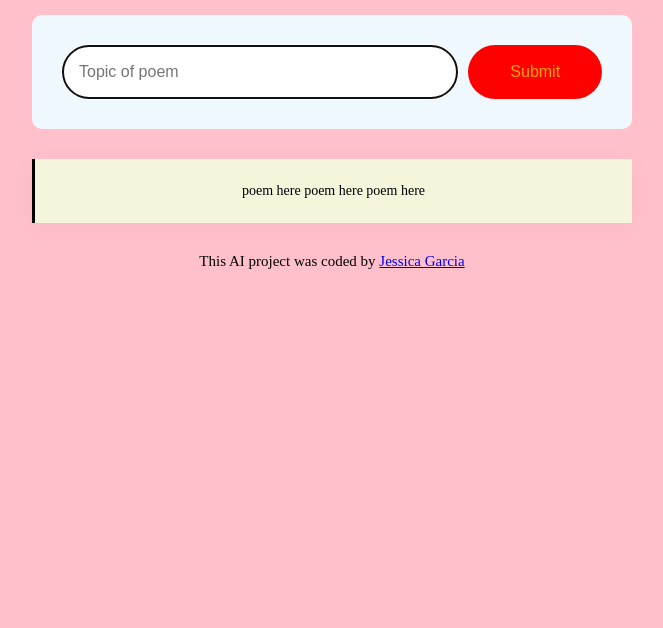
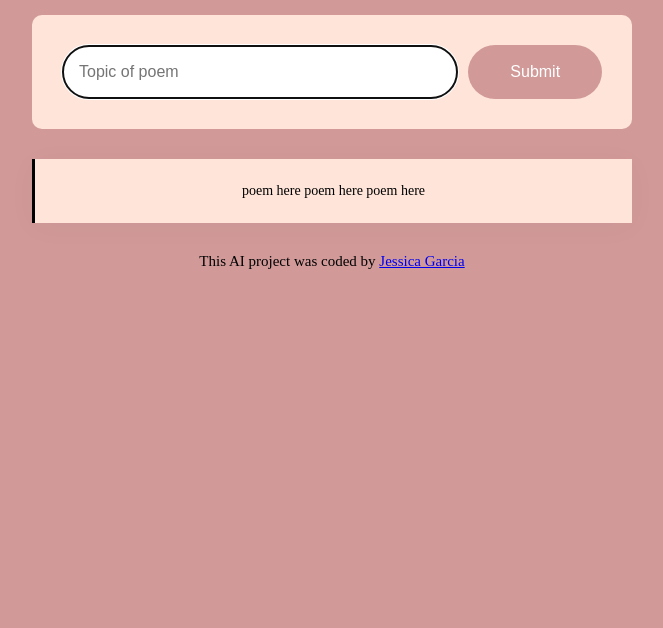
Before and after one commit to Comolacode/poem-generator, a plain HTML site: page index.html in a window 1280 px wide. Shown: the part 172-800 px from the top of the page, without its empty margins (308-971 px from the left). Drawn offline with Linux system fonts and the light colour scheme.

Commit message:
updated style.css

```diff
--- a/src/style.css
+++ b/src/style.css
@@ -1,5 +1,5 @@
 body{
-    background: pink;
+    background: #D19A99;
     text-align: center;
 }
 
@@ -14,7 +14,7 @@ header{
 
 form{
     padding: 30px;
-    background-color: aliceblue;
+    background-color: #FFE5D9;
     border-radius: 10px;
     display: flex;
     margin-bottom: 30px;
@@ -22,7 +22,7 @@ form{
 
 .instructions{
 padding: 16px;
-border: 1px solid white;
+border: 1px solid #D19A99;
 width: 80%;
 font-size: 16px;
 border-radius: 50px;
@@ -32,8 +32,8 @@ color: black;
 
 .submit-button{
     margin-left: 10px;
-    background: red;
-    color:orange ;
+    background: #D19A99;
+    color:white ;
     border: none;
     width: 150px;
     font-size: 16px;
@@ -43,7 +43,7 @@ color: black;
 
 .poem{
     font-size: 14px;
-    background-color: beige;
+    background: #FFE5D9;
     padding: 20px;
     line-height: 24px;
     border-left: 3px solid black;
```
